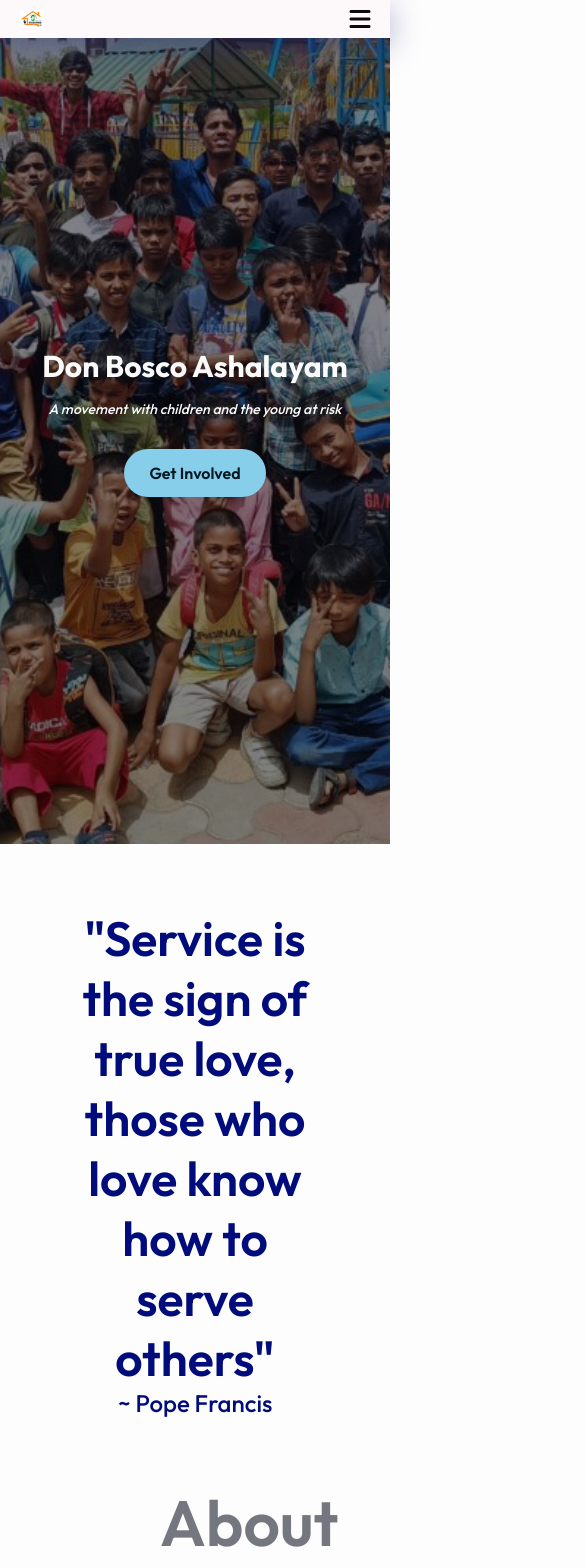
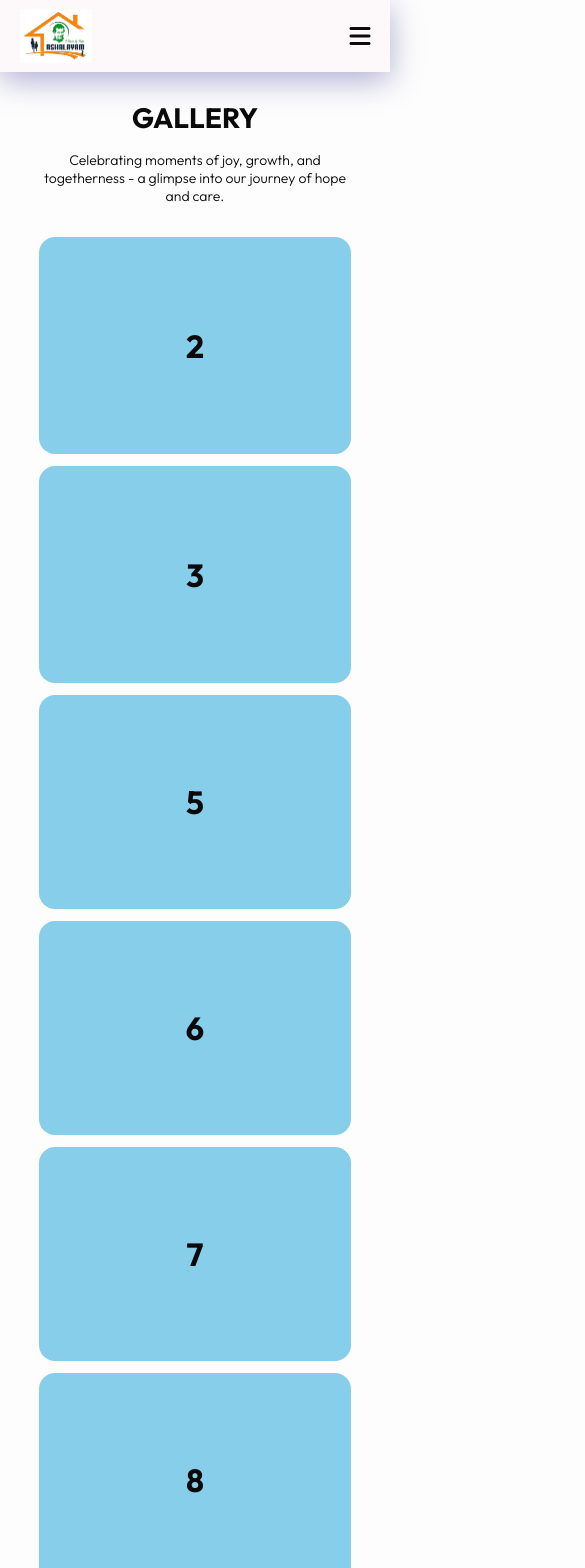
Before and after one commit to lamba44/Don-Bosco-Ashalayam, a React (Vite) app in the folder frontend/: page /gallery in a window 390 px wide. Shown: the top 1568 px of the page, 585 px wide, since content can reach past the window. Built offline with nearby package versions, Linux system fonts and the light colour scheme.

Commit message:
update: Gallery page's bento grid

```diff
--- a/frontend/src/Components/Styling/Navbar.css
+++ b/frontend/src/Components/Styling/Navbar.css
@@ -16,10 +16,12 @@
     align-items: center;
     justify-content: space-between;
     z-index: 10;
+
+    height: 72px;
 }
 
 .logo {
-  width: 7%;
+    width: 72px;
     cursor: pointer;
 }
 
--- /dev/null
+++ b/frontend/src/Pages/Gallery.jsx
@@ -0,0 +1,44 @@
+import React from "react";
+import "./Styling/Gallery.css";
+import Navbar from "./../Components/Navbar";
+
+//***************** NOTE: Bento Boxes number 1 and 4 will NOT be visible for smaller screens *****************//
+
+const Gallery = () => {
+    return (
+        <>
+            <Navbar />
+            <div className="container">
+                <h1 className="page-heading">Gallery</h1>
+                <p className="page-oneliner">
+                    Celebrating moments of joy, growth, and togetherness - a
+                    glimpse into our journey of hope and care.
+                </p>
+                <div className="gallerybento">
+                    <div className="bentotop">
+                        <div className="bento1">1</div>
+                        <div className="bentotopright">
+                            <div className="bento2">2</div>
+                            <div className="bento3">3</div>
+                        </div>
+                    </div>
+                    <div className="bentobot">
+                        <div className="bento4">4</div>
+                        <div className="subbento">
+                            <div className="subbentotop">
+                                <div className="bento5">5</div>
+                                <div className="bento6">6</div>
+                            </div>
+                            <div className="subbentobot">
+                                <div className="bento7">7</div>
+                                <div className="bento8">8</div>
+                            </div>
+                        </div>
+                    </div>
+                </div>
+            </div>
+        </>
+    );
+};
+
+export default Gallery;
--- /dev/null
+++ b/frontend/src/Pages/Styling/Gallery.css
@@ -0,0 +1,128 @@
+.gallerybento {
+    width: 100%;
+    height: 900px;
+
+    display: flex;
+    flex-direction: column;
+    gap: 32px;
+
+    margin-top: 32px;
+    margin-bottom: 32px;
+}
+
+.bentotop {
+    flex: 1;
+    display: flex;
+    gap: 32px;
+}
+
+.bentotopright {
+    flex: 3;
+    display: flex;
+    gap: 32px;
+}
+
+.bento1,
+.bento2,
+.bento4,
+.bento6,
+.bento8 {
+    flex: 1;
+}
+
+.bento3,
+.bento5,
+.bento7 {
+    flex: 2;
+}
+
+.bentobot {
+    flex: 2;
+    display: flex;
+    gap: 32px;
+}
+
+.subbento {
+    flex: 3;
+    display: flex;
+    flex-direction: column;
+    gap: 32px;
+}
+
+.subbentotop,
+.subbentobot {
+    flex: 1;
+    display: flex;
+    gap: 32px;
+}
+
+/* TEMP STYLING FOR EASIER CODING, REMOVE WHEN PLACING IMAGES */
+.bento1,
+.bento2,
+.bento3,
+.bento4,
+.bento5,
+.bento6,
+.bento7,
+.bento8 {
+    background-color: #87ceeb;
+    border-radius: 16px;
+
+    display: flex;
+    align-items: center;
+    justify-content: center;
+
+    font-size: 32px;
+    font-weight: 700;
+}
+
+@media (max-width: 1024px) {
+    .gallerybento {
+        height: 700px;
+    }
+}
+
+@media (max-width: 840px) {
+    .gallerybento {
+        height: 550px;
+    }
+
+    .gallerybento,
+    .bentotop,
+    .bentotopright,
+    .bentobot,
+    .subbento,
+    .subbentotop,
+    .subbentobot {
+        gap: 12px;
+    }
+}
+
+@media (max-width: 670px) {
+    .gallerybento {
+        height: 500px;
+    }
+}
+
+@media (max-width: 512px) {
+    .bento1,
+    .bento4 {
+        display: none;
+    }
+
+    .bento3,
+    .bento5,
+    .bento7 {
+        flex: 1;
+    }
+
+    .gallerybento {
+        height: 1350px;
+    }
+
+    .bentotopright,
+    .subbentotop,
+    .subbentobot {
+        flex-direction: column;
+    }
+}
--- a/frontend/src/Routes.jsx
+++ b/frontend/src/Routes.jsx
@@ -1,12 +1,14 @@
 import React from "react";
-import { HashRouter as Router, Routes, Route } from "react-router-dom";
+import { BrowserRouter as Router, Routes, Route } from "react-router-dom";
 import App from "./App";
+import Gallery from "./Pages/Gallery";
 
 const AppRoutes = () => {
     return (
         <Router>
             <Routes>
                 <Route path="/" element={<App />} />
+                <Route path="/gallery" element={<Gallery />} />
             </Routes>
         </Router>
     );
--- a/frontend/src/index.css
+++ b/frontend/src/index.css
@@ -1,6 +1,3 @@
-/* Primary Orange: #F18701
-Primary Green: #37fd12 */
-
 @import url("https://fonts.googleapis.com/css2?family=Outfit:wght@100..900&family=Poppins:ital,wght@0,100;0,200;0,300;0,400;0,500;0,600;0,700;0,800;0,900;1,100;1,200;1,300;1,400;1,500;1,600;1,700;1,800;1,900&family=Rubik:ital,wght@0,300..900;1,300..900&display=swap");
 
 * {
@@ -72,3 +69,38 @@
     color: #fafafa; */
     transition: 0.5s;
 }
+
+.page-heading {
+    margin-top: 100px;
+    margin-bottom: 16px;
+    text-align: center;
+    text-transform: uppercase;
+    font-weight: 700;
+    font-size: 42px;
+}
+
+.page-oneliner {
+    text-align: center;
+    font-size: 20px;
+    font-weight: 300;
+}
+
+@media (max-width: 980px) {
+    .page-heading {
+        font-size: 36px;
+    }
+
+    .page-oneliner {
+        font-size: 16px;
+    }
+}
+
+@media (max-width: 512px) {
+    .page-heading {
+        font-size: 28px;
+    }
+
+    .page-oneliner {
+        font-size: 14px;
+    }
+}
--- a/frontend/vite.config.js
+++ b/frontend/vite.config.js
@@ -4,5 +4,5 @@
 // https://vite.dev/config/
 export default defineConfig({
     plugins: [react()],
-    base: "/Don-Bosco-Ashalayam/",
+    base: "/", //Change to "/" for deployment AND/OR development
 });
```
Also changed, not shown: frontend/src/Components/Gallery.jsx (deleted, +0 -8 lines), frontend/src/Components/Styling/Gallery.css (deleted). Lines whose indentation alone changed are shown as unchanged.
